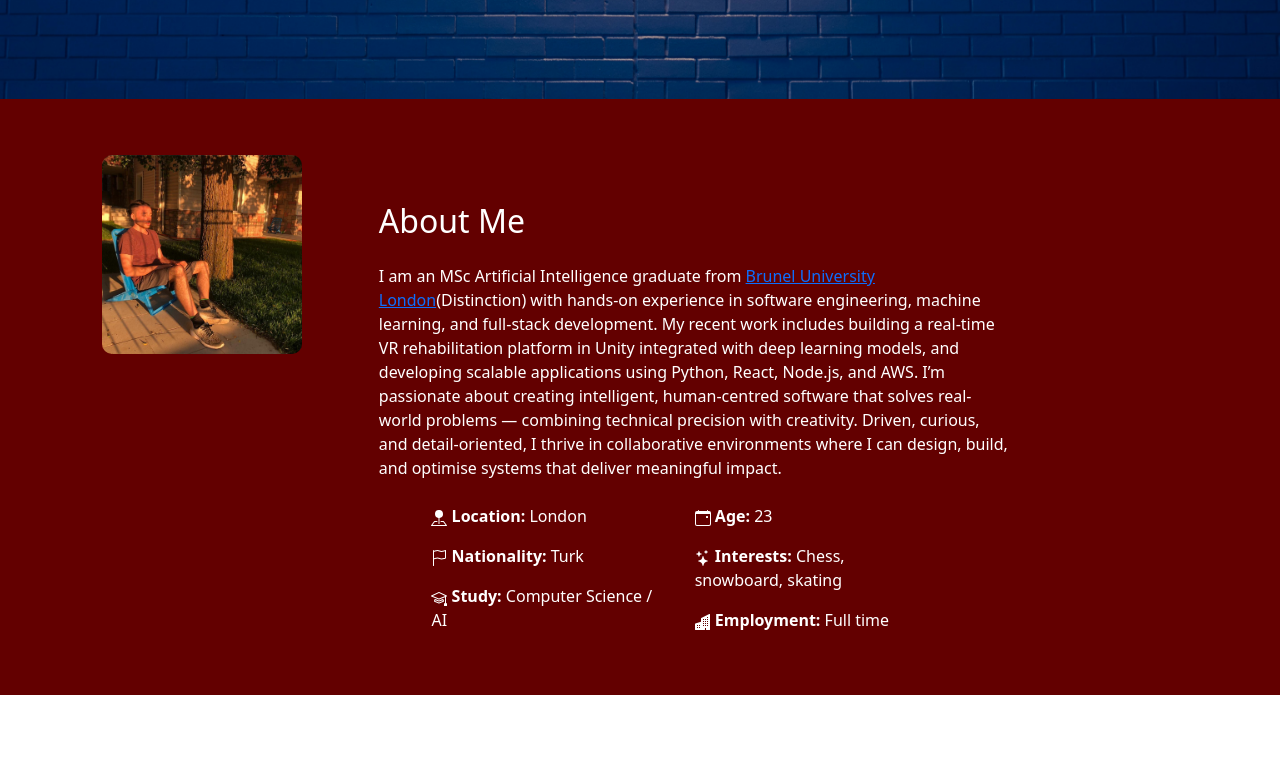
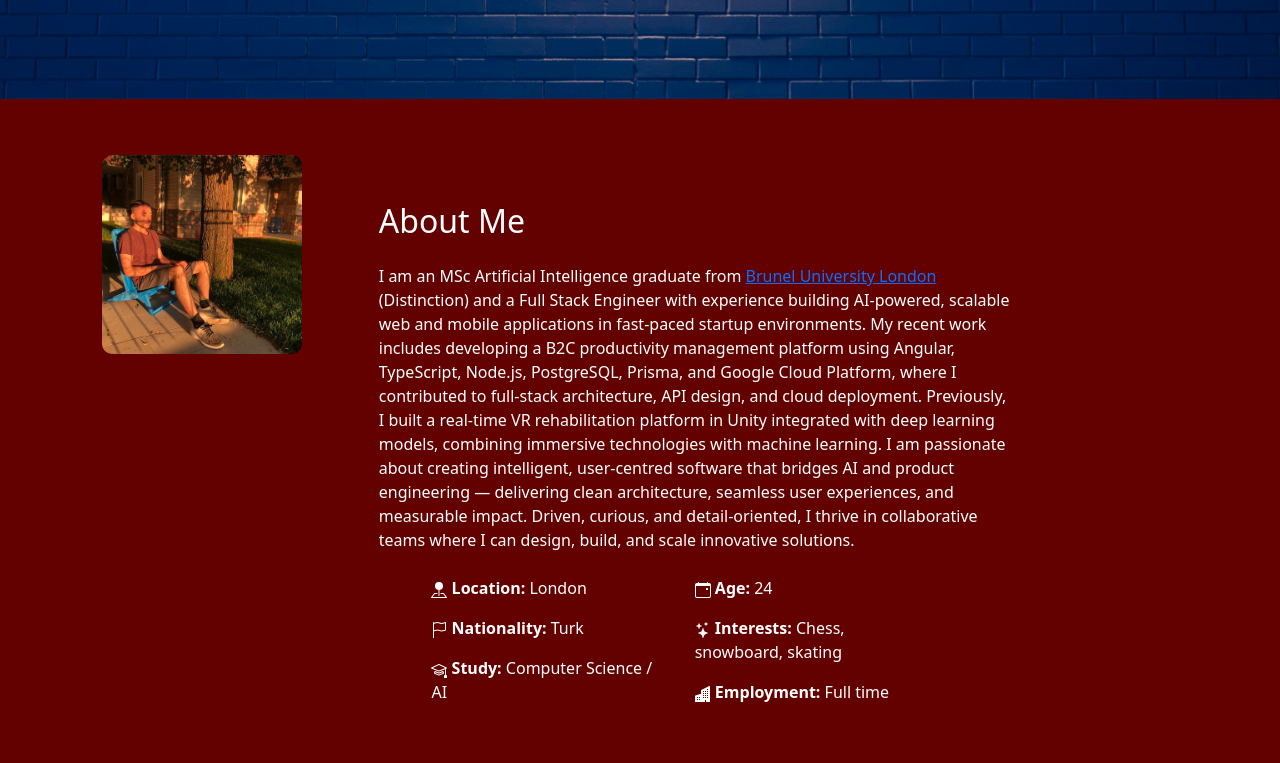
Before and after one commit to yarkinergin/my-web, a React (Create React App) app: page / in a window 1280 px wide. Shown: the part 541-1304 px from the top of the page. Built offline with nearby package versions, Linux system fonts and the light colour scheme; what react-auth-kit would draw is missing.

Commit message:
Update Home.tsx

```diff
--- a/src/pages/Home-page/Home.tsx
+++ b/src/pages/Home-page/Home.tsx
@@ -136,12 +136,10 @@ function Home() {
                         <Container className='aboutMeTxt'>
                             <h2 className='mb-4'>About Me</h2>
                             <p className='w-75'>{aboutme}
-                                I am an MSc Artificial Intelligence graduate from <a href='https://www.brunel.ac.uk/'>Brunel University London</a>
-                             (Distinction) with hands-on experience in software engineering, machine learning, and full-stack development.
-                            My recent work includes building a real-time VR rehabilitation platform in Unity integrated with deep learning models, and developing scalable applications using
-                                Python, React, Node.js, and AWS. I’m passionate about creating intelligent, human-centred software that solves real-world
-                                problems — combining technical precision with creativity. Driven, curious, and detail-oriented, I thrive in collaborative
-                                environments where I can design, build, and optimise systems that deliver meaningful impact.</p>
+I am an MSc Artificial Intelligence graduate from <a href='https://www.brunel.ac.uk/'>Brunel University London</a> (Distinction) and a Full Stack Engineer with experience building AI-powered, scalable web and mobile applications in fast-paced startup environments. My recent work includes developing a B2C productivity management platform using Angular, TypeScript, Node.js, PostgreSQL, Prisma, and Google Cloud Platform, where I contributed to full-stack architecture, API design, and cloud deployment.
+
+Previously, I built a real-time VR rehabilitation platform in Unity integrated with deep learning models, combining immersive technologies with machine learning. I am passionate about creating intelligent, user-centred software that bridges AI and product engineering — delivering clean architecture, seamless user experiences, and measurable impact. Driven, curious, and detail-oriented, I thrive in collaborative teams where I can design, build, and scale innovative solutions.
+</p>
                             <Row className='justify-content-center pt-2 w-75'>
                                 <Col xs lg={5}>
                                     <p><strong><BsPinMapFill/> Location:</strong>{location} London</p>
@@ -149,7 +147,7 @@ function Home() {
                                     <p><strong><BsMortarboard/> Study:</strong>{study} Computer Science / AI</p>
                                 </Col>
                                 <Col xs lg={5}>
-                                    <p><strong><BsCalendarEvent/> Age:</strong> {age} 23</p>
+                                    <p><strong><BsCalendarEvent/> Age:</strong> {age} 24</p>
                                     <p><strong><BsStars/> Interests:</strong> {interests} Chess, snowboard, skating</p>
                                     <p><strong><BsFillBuildingsFill/> Employment:</strong> {employment} Full time</p>
                                 </Col>
```
